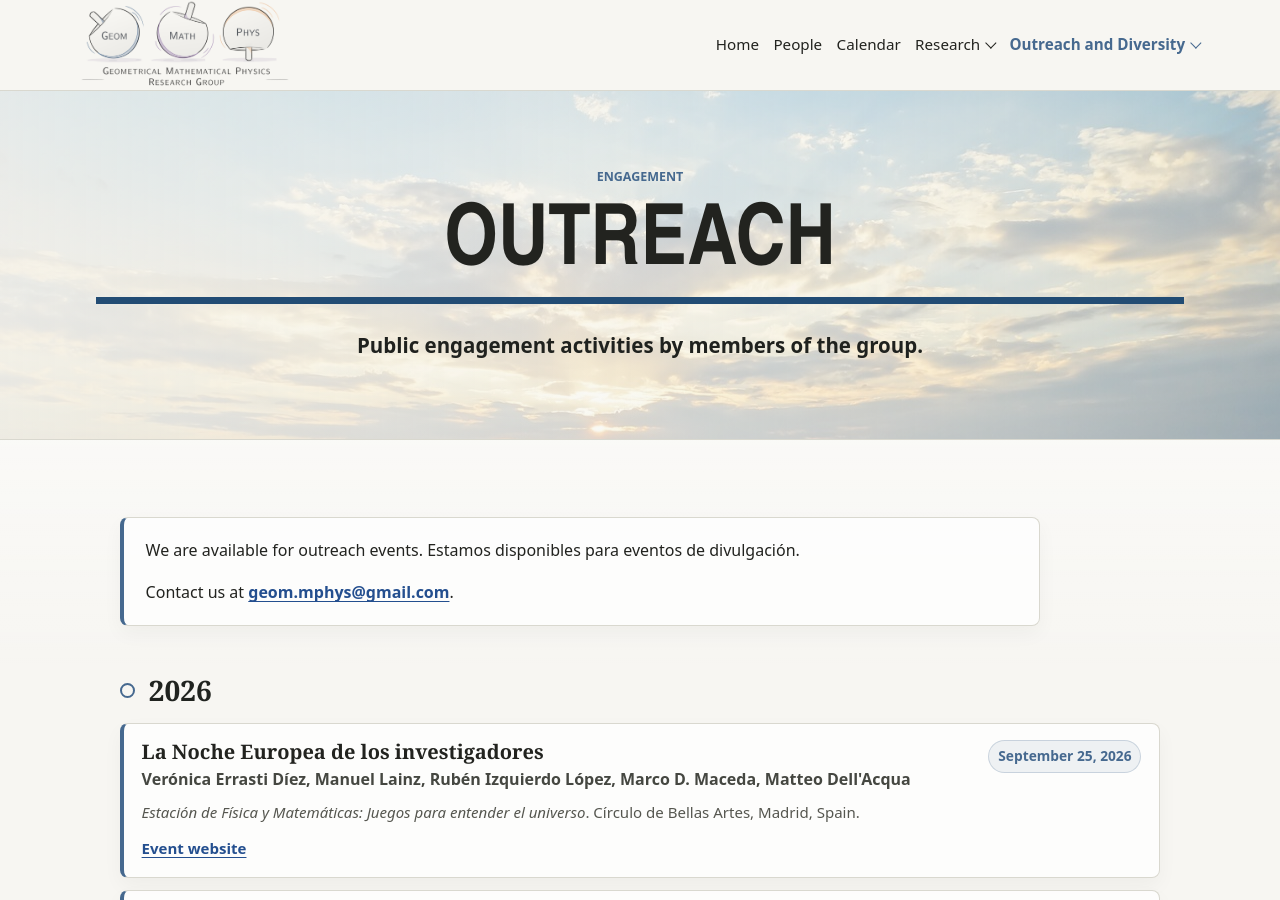
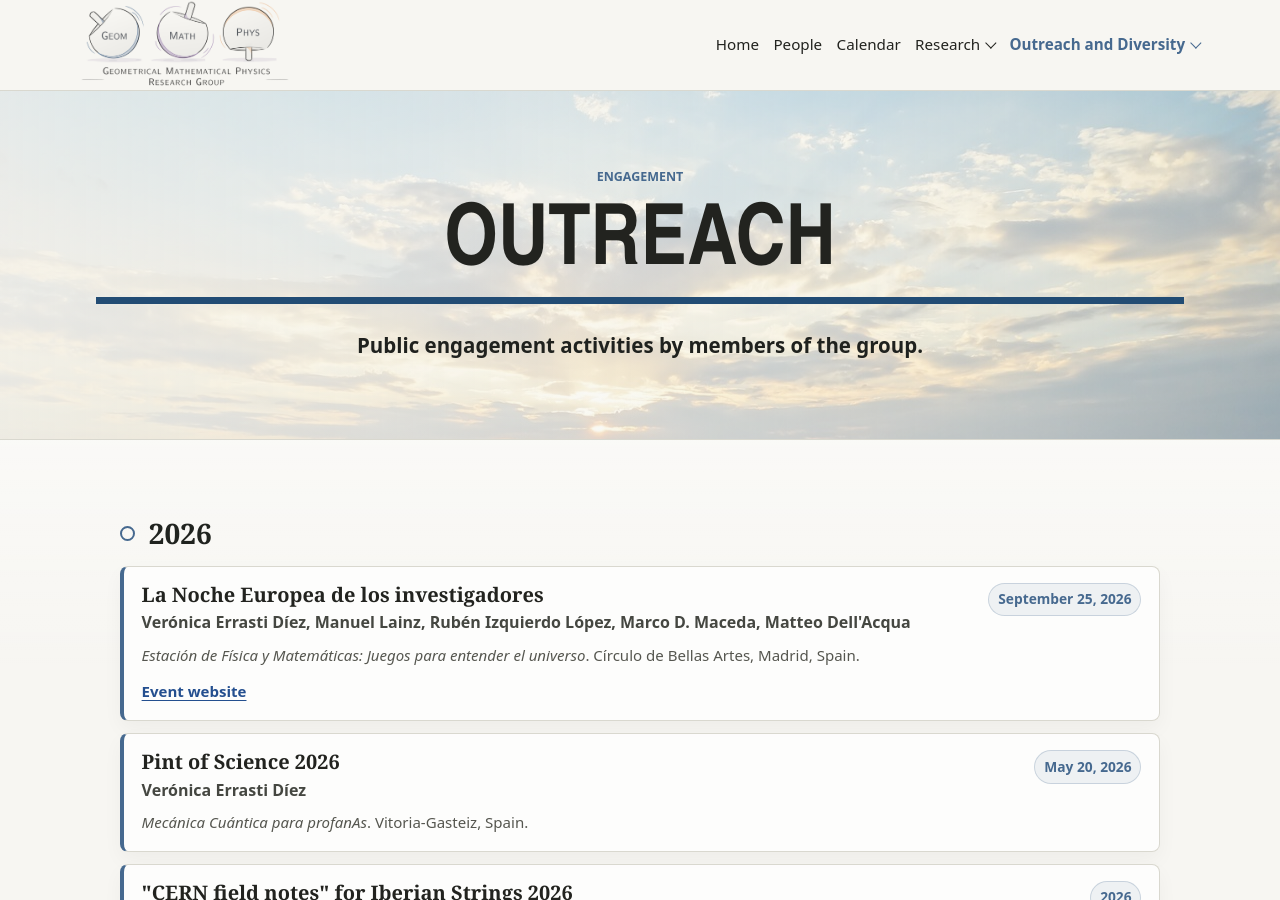
Before and after one commit to GeomMPhys/geommphys.github.io, a Jekyll site: the page built from outreach.md, in a window 1280 px wide and 900 px high. Built offline with Jekyll 4.4.1, drawn with Linux system fonts in a browser that asks for light colours.

Commit message:
removed some things spotted by Vero

```diff
--- a/outreach.md
+++ b/outreach.md
@@ -5,10 +5,6 @@ description: Public engagement activities by members of the group.
 permalink: /outreach/
 ---
 
-<div class="page-intro">
-  <p>We are available for outreach events. Estamos disponibles para eventos de divulgación.</p>
-  <p>Contact us at <a href="mailto:geom.mphys@gmail.com">geom.mphys@gmail.com</a>.</p>
-</div>
 
 {% assign all_people = site.data.people.researchers_madrid | concat: site.data.people.students_madrid | concat: site.data.people.international_collaborators | concat: site.data.people.visitors %}
 {% if site.data.outreach.activities and site.data.outreach.activities.size > 0 %}
```
Also changed, not shown: diversity.md (+0 -1 lines).
